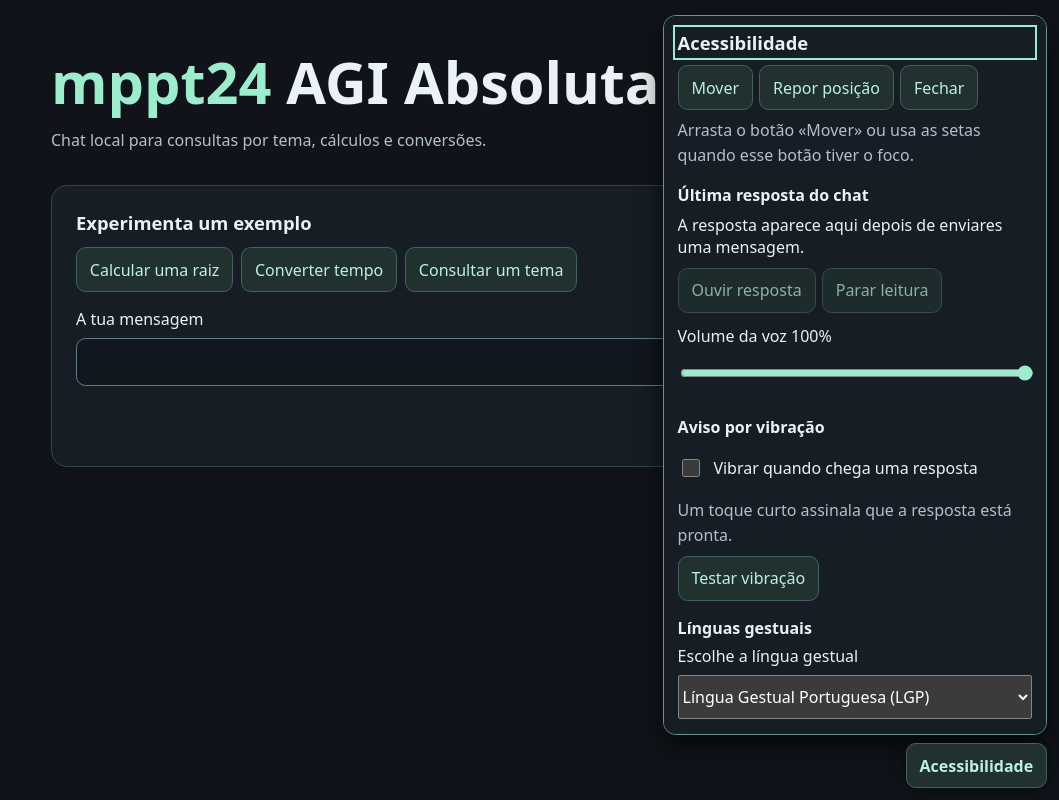
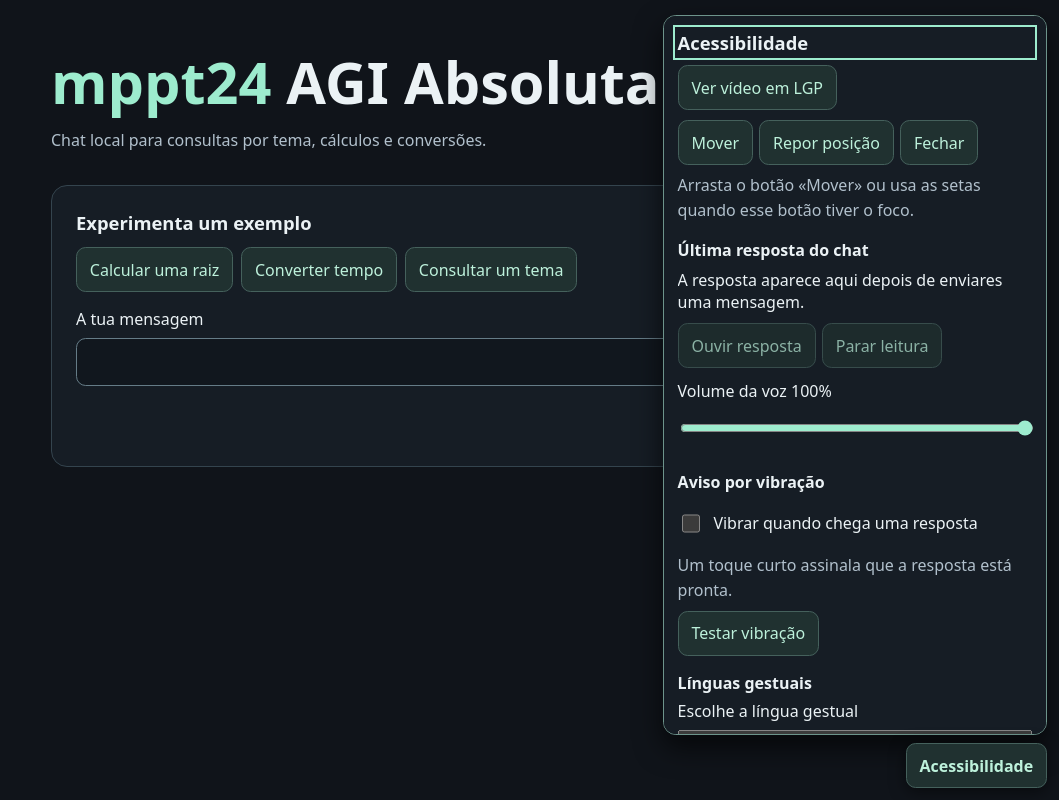
Before and after one commit to mppt24/mppt24-agi-absoluta, a Flask app: page / in a window 1280 px wide, after a click on "Acessibilidade". Shown: the whole page, without its empty margins (221-1280 px from the left). Run offline with Flask 3, Linux system fonts and the light colour scheme.

Commit message:
Priorizar reprodução e texto sincronizado em LGP

```diff
--- a/templates/index.html
+++ b/templates/index.html
@@ -99,6 +99,9 @@
     <div id="access-window" role="region" aria-labelledby="access-title" hidden>
       <h2 id="access-title" tabindex="-1">Acessibilidade</h2>
       <div class="access-actions">
+        <button type="button" id="access-open-lgp">Ver vídeo em LGP</button>
+      </div>
+      <div class="access-actions">
         <button type="button" id="access-move" aria-describedby="access-move-help">Mover</button>
         <button type="button" id="access-reset">Repor posição</button>
         <button type="button" id="access-close">Fechar</button>
@@ -158,6 +161,12 @@
         <button type="button" id="lgp-sample-load" aria-expanded="false" aria-controls="lgp-sample-media">Carregar amostra em LGP</button>
         <div id="lgp-sample-media" hidden></div>
         <p id="lgp-sample-status" class="hint" role="status"></p>
+        <p class="hint">O leitor mostra um resumo sincronizado em português. Podes ligá-lo ou desligá-lo nos controlos de legendas.</p>
+        <details>
+          <summary>Ler o resumo sem reproduzir o vídeo</summary>
+          <p>No Rock in Rio Lisboa, os concertos dos dois palcos principais tiveram interpretação em LGP. A reportagem mostra a interpretação em palco e a área reservada perto das colunas, onde se pode sentir a vibração da música.</p>
+          <p>Sofia Figueiredo explica a importância de receber as letras antecipadamente e de colocar as intérpretes num sítio onde o público possa ver os gestos e os artistas ao mesmo tempo.</p>
+        </details>
         <p><a href="https://commons.wikimedia.org/wiki/File:L%C3%ADngua_Gestual_Portuguesa_chegou_aos_palcos_principais_do_Rock_In_Rio.webm">Reportagem original da Lusa</a> · <a href="https://creativecommons.org/licenses/by/3.0/">CC BY 3.0</a></p>
         <button type="button" id="lgp-load" aria-expanded="false" aria-controls="lgp-media">Carregar vídeo do YouTube</button>
         <div id="lgp-media" hidden></div>
@@ -254,7 +263,7 @@
       media.append(frame);
     }
 
-    function bindSignPlayer(id, title, source) {
+    function bindSignPlayer(id, title, source, subtitles) {
       const button = document.querySelector("#" + id + "-load");
       const container = document.querySelector("#" + id + "-media");
       const message = document.querySelector("#" + id + "-status");
@@ -283,6 +292,19 @@
         player.addEventListener("error", () => {
           message.textContent = "O vídeo não abriu neste navegador. Usa a ligação para o vídeo original.";
         });
+        if (subtitles) {
+          player.crossOrigin = "anonymous";
+          const track = document.createElement("track");
+          track.kind = "subtitles";
+          track.srclang = "pt-PT";
+          track.label = "Português · resumo sincronizado";
+          track.src = subtitles;
+          track.default = true;
+          track.addEventListener("error", () => {
+            message.textContent = "As legendas não abriram. O resumo em texto continua disponível abaixo do leitor.";
+          });
+          player.append(track);
+        }
         player.src = source;
         container.append(player);
       }
@@ -293,7 +315,8 @@
     const closeLgpSample = bindSignPlayer(
       "lgp-sample",
       "Interpretação em Língua Gestual Portuguesa no Rock in Rio Lisboa, reportagem da Lusa",
-      "https://upload.wikimedia.org/wikipedia/commons/transcoded/b/bc/L%C3%ADngua_Gestual_Portuguesa_chegou_aos_palcos_principais_do_Rock_In_Rio.webm/L%C3%ADngua_Gestual_Portuguesa_chegou_aos_palcos_principais_do_Rock_In_Rio.webm.480p.vp9.webm"
+      "https://upload.wikimedia.org/wikipedia/commons/transcoded/b/bc/L%C3%ADngua_Gestual_Portuguesa_chegou_aos_palcos_principais_do_Rock_In_Rio.webm/L%C3%ADngua_Gestual_Portuguesa_chegou_aos_palcos_principais_do_Rock_In_Rio.webm.480p.vp9.webm",
+      {{ url_for("static", filename="lgp-rock-in-rio-resumo.pt.vtt") | tojson }}
     );
     const closeLseSample = bindSignPlayer(
       "lse",
@@ -325,6 +348,15 @@
       closeLgpSample();
       closeLseSample();
       for (const section of signSections) section.hidden = section.id !== "sign-" + signLanguage.value;
+    });
+    document.querySelector("#access-open-lgp").addEventListener("click", () => {
+      if (signLanguage.value !== "lgp") {
+        signLanguage.value = "lgp";
+        signLanguage.dispatchEvent(new Event("change"));
+      }
+      const button = document.querySelector("#lgp-sample-load");
+      if (button.getAttribute("aria-expanded") !== "true") button.click();
+      button.focus();
     });
     const clampPosition = () => { if (position) placeWindow(position.x, position.y); };
     addEventListener("resize", clampPosition);
```
Also changed, not shown: docs/LINGUAS-GESTUAIS.md (+1 -1 lines), README.md, 1 other file.
